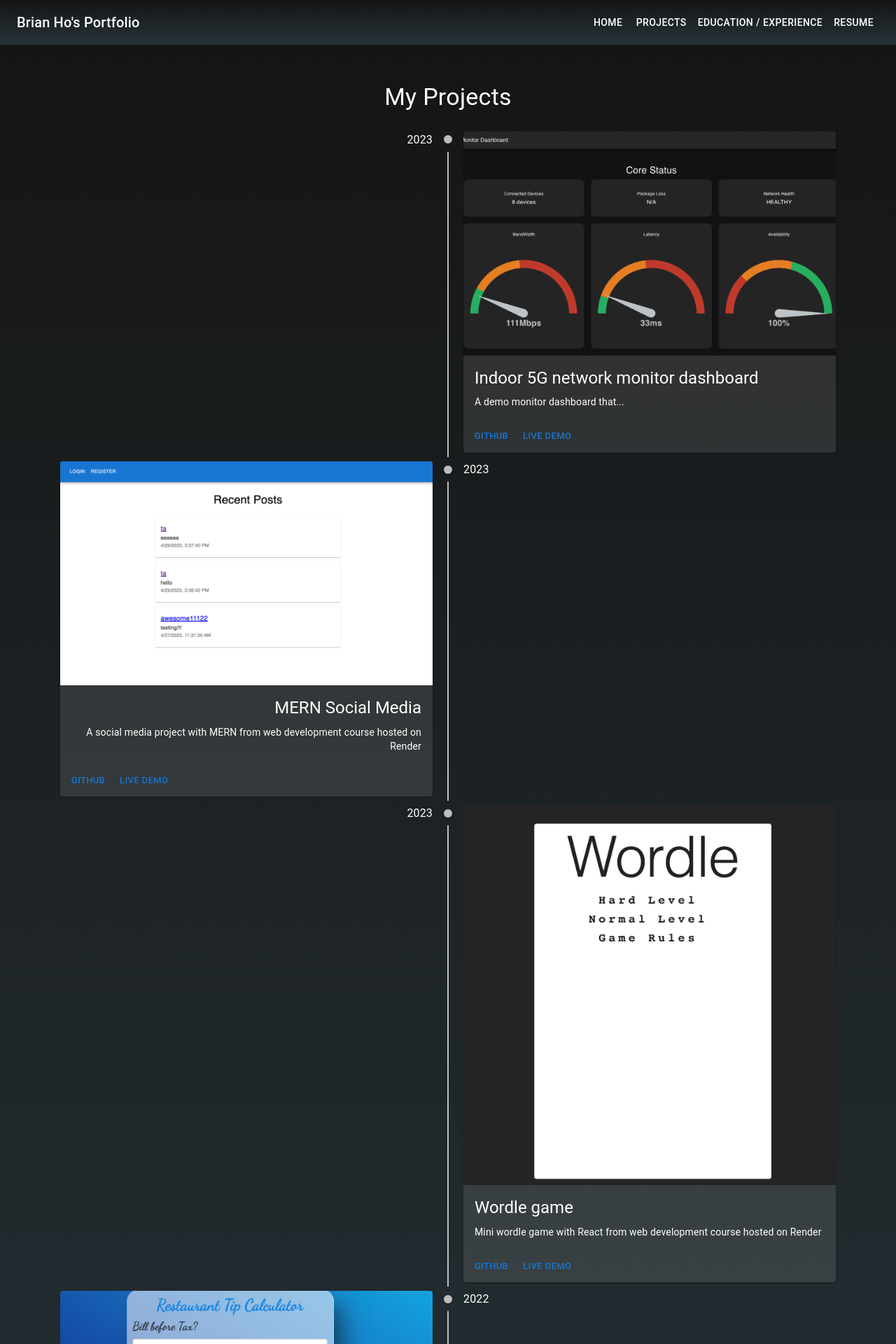
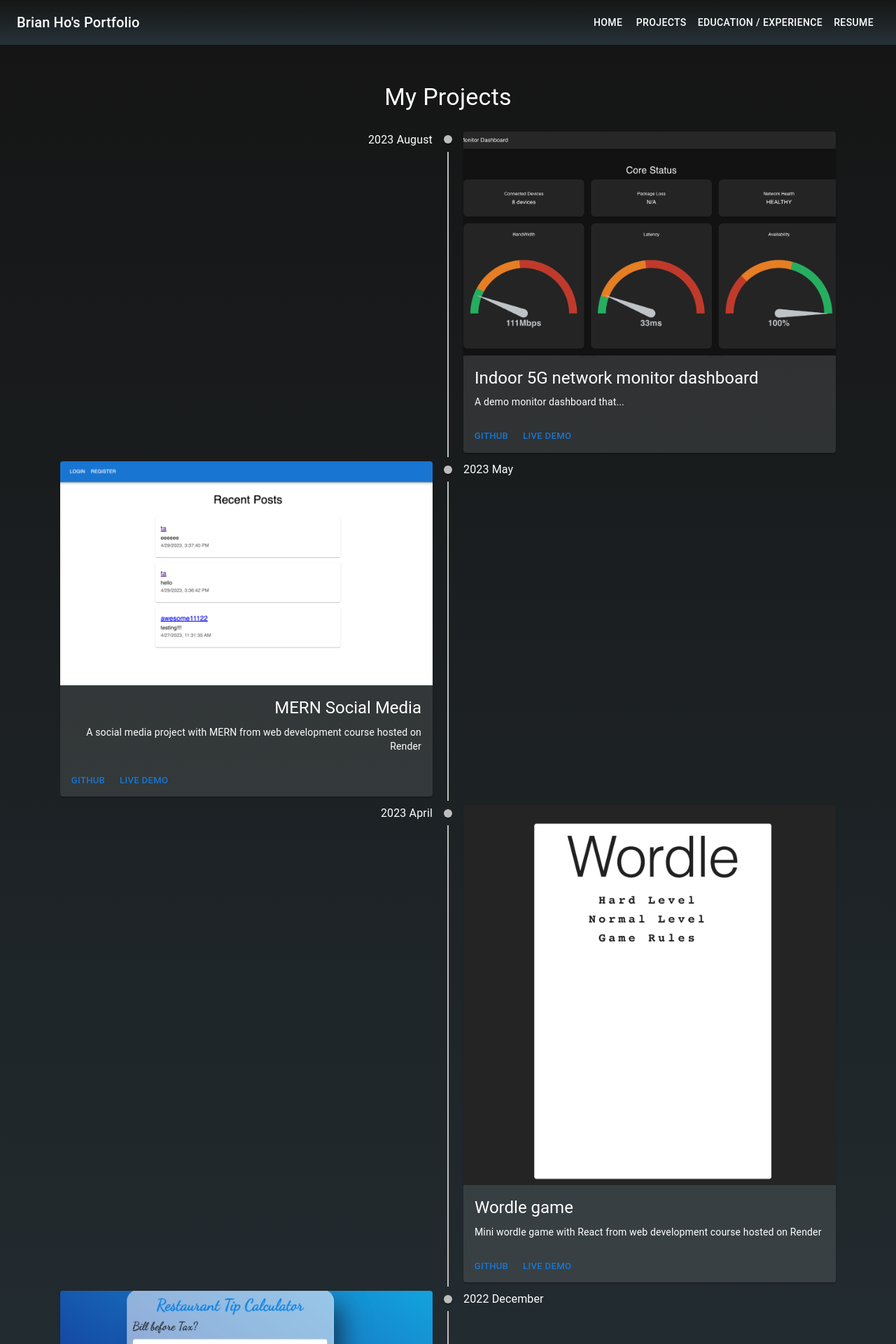
Before and after one commit to BiTheDev/BiTheDev.github.io, a React (Vite) app in the folder portfolio/: page /projects in a window 1280 px wide. Shown: the top 1920 px of the page at 70% size. Built offline with nearby package versions, Linux system fonts and the light colour scheme.

Commit message:
update project date

```diff
--- a/portfolio/src/pages/ProjectsPage/ProjectsPage.jsx
+++ b/portfolio/src/pages/ProjectsPage/ProjectsPage.jsx
@@ -40,7 +40,7 @@ const ProjectsPage = () => {
       image: "/images/monitordash.png",
       githubUrl: "https://github.com/BiTheDev/MonitorDashboard",
       liveDemo: "https://demo-dashboard-649l.onrender.com/",
-      year: "2023",
+      year: "2023 August",
     },
     {
       id: 2,
@@ -50,7 +50,7 @@ const ProjectsPage = () => {
       image: "/images/socialmedia.png",
       githubUrl: "https://github.com/BiTheDev/MERN_Social_Media",
       liveDemo: "https://brian-ho-project3-social-app.onrender.com",
-      year: "2023",
+      year: "2023 May",
     },
     {
       id: 2,
@@ -60,7 +60,7 @@ const ProjectsPage = () => {
       image: "/images/wordle.png",
       githubUrl: "https://github.com/BiTheDev/React_Wordle",
       liveDemo: "https://brian-ho-project3-social-app.onrender.com",
-      year: "2023",
+      year: "2023 April",
     },
     {
       id: 3,
@@ -70,7 +70,7 @@ const ProjectsPage = () => {
       image: "/images/tipcal.png",
       githubUrl: "https://github.com/BiTheDev/TipCalculator",
       liveDemo: "https://bithedev.github.io/TipCalculator/",
-      year: "2022",
+      year: "2022 December",
     },
     // ... More projects
   ];
```
